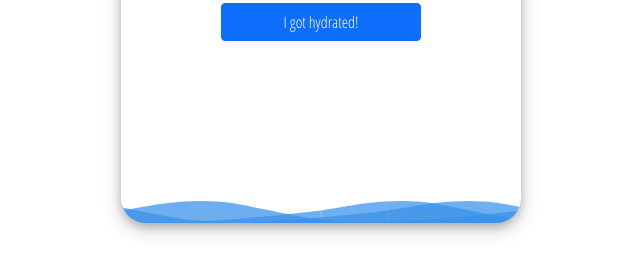
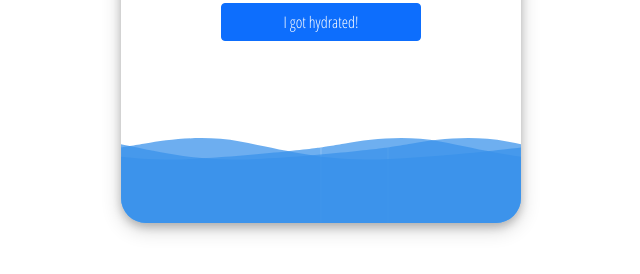
Before and after one commit to YorgoTabet/waterReminder, a plain HTML site: page index.html in a window 1280 px wide. Shown: the part 142-416 px from the top of the page, without its empty margins (319-959 px from the left). Drawn offline with nearby package versions, Linux system fonts and the light colour scheme.

Commit message:
latest update

```diff
--- a/index.css
+++ b/index.css
@@ -3,6 +3,9 @@
 }
 body{
     background-color: #6D6D6D;
+}
+button div{
+    position: absolute;
 }
 #main{
     margin: auto;
@@ -42,10 +45,9 @@ h5{
 
 #wave1{
     position: relative;
-    bottom: -50px;
-    width: 400px;
-    max-width: 400px;
-    height: 350px;
+    bottom: 0;
+    width: 100%;
+    height: 100%;
     background: url(waves/wave.svg);
     background-repeat: repeat-x;
     background-position: center;
@@ -54,9 +56,9 @@ h5{
 }
 #wave2{
     position: relative;
-    bottom: 300px;
-    width: 400px;
-    height: 350px;
+    bottom: 100%;
+    width: 100%;
+    height: 100%;
     background: url(waves/wave.svg);
     background-repeat: repeat-x;
     background-position: center;
@@ -65,9 +67,9 @@ h5{
 }
 #wave3{
     position: relative;
-    bottom: 650px;
-    width: 400px;
-    height: 350px;
+    bottom: 200%;
+    width: 100%;
+    height: 100%;
     background: url(waves/wave.svg);
     background-repeat: repeat-x;
     background-position: center;
```
